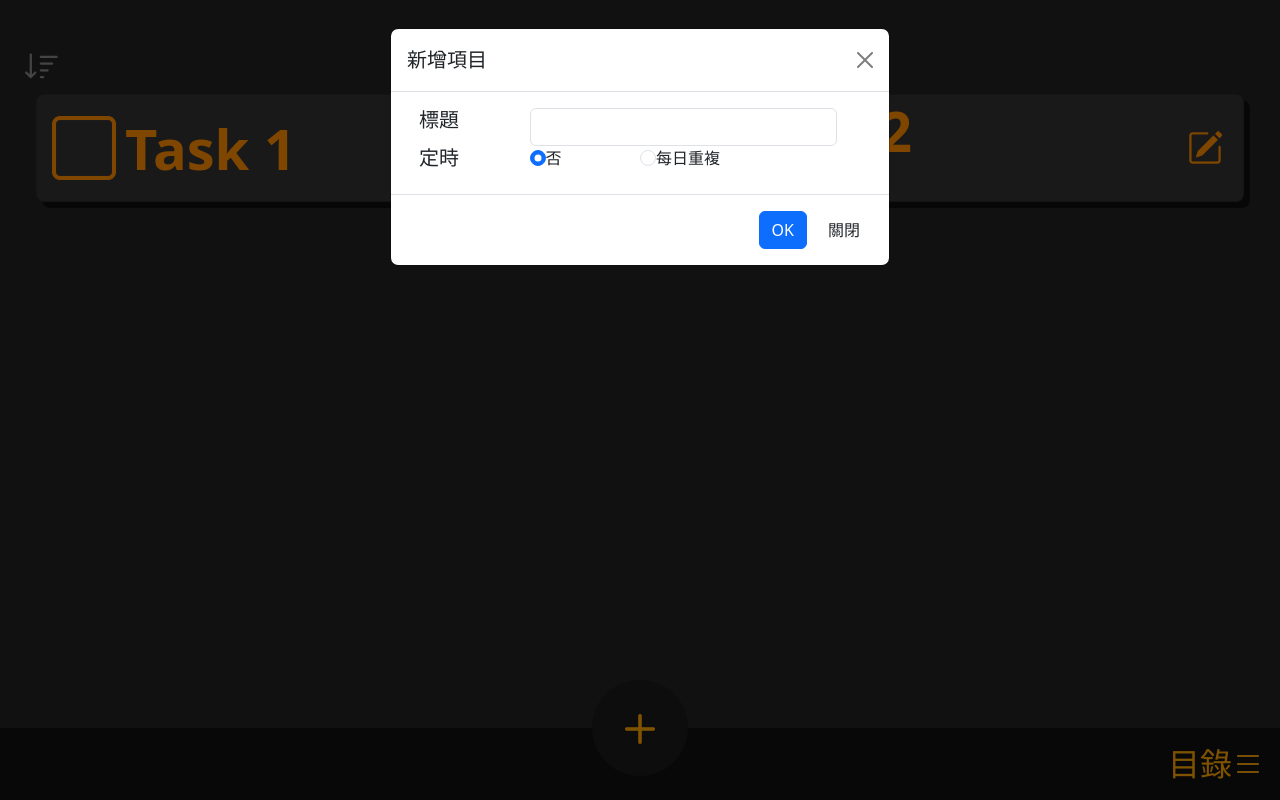
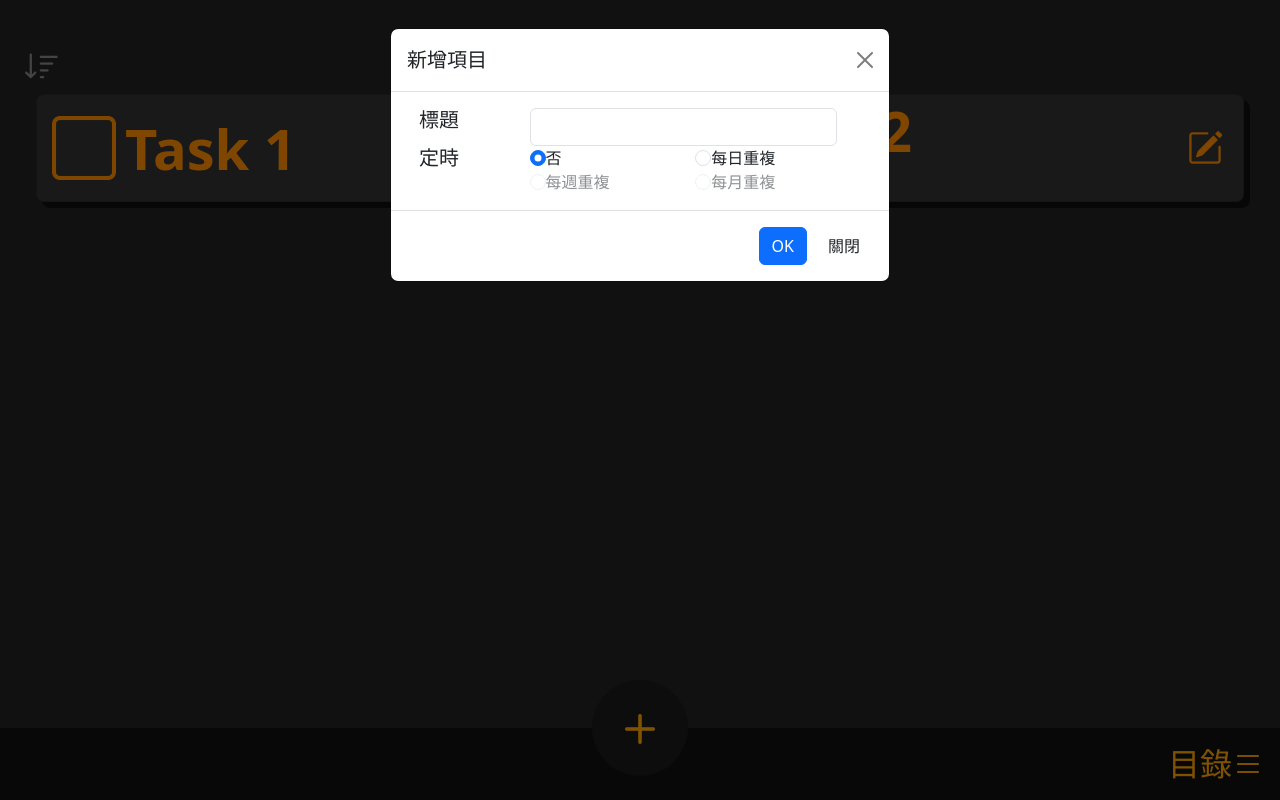
Before and after one commit to whalebox45/todo-timer, a Vue app: page / in a window 1280 px wide. Both pictures are taken after a click on the element 640 px from the left and 728 px from the top of the page. Built offline with nearby package versions, Linux system fonts and the light colour scheme.

Commit message:
slight change

```diff
--- a/src/app.js
+++ b/src/app.js
@@ -77,7 +77,6 @@ export default {
   },
   data() {
     return {
-      showDrawerMenu: false,
       showEditModal: false,
       showAddModal: false,
       showSettingModal: false,
@@ -89,7 +88,6 @@ export default {
       const offcanvas = Offcanvas.getOrCreateInstance(DrawerOffcanvas);
       offcanvas.show();
     },
-    toggleDrawerMenu() { this.showDrawerMenu = !this.showDrawerMenu; },
     openModal() {this.showAddModal = true;},
     resetAddModal(){this.showAddModal = false;},
     openEditModal(taskData) {
@@ -106,7 +104,6 @@ export default {
       modal.show();
     },
     handleCheckboxChange({ id, isChecked }) {
-      // console.log(1);
       const index = this.timerDataArray.findIndex((timer) => timer.id === id);
       if (index !== -1) {
         // this.$set(this.timerDataArray, index, { ...this.timerDataArray[index], isChecked });
@@ -124,13 +121,13 @@ export default {
       }
     },
     deleteTimerById(id) {
-      console.log(id);
+      console.log(id, 'delete');
       const taskCardComponent = this.$refs[`taskCard_${id}`][0];
       if (taskCardComponent) { taskCardComponent.stopTimer();}
 
       const index = this.timerDataArray.findIndex(timer => timer.id === id);
       if (index !== -1) {
-        console.log(this.timerDataArray[index])
+        // console.log(this.timerDataArray[index])
         this.timerDataArray.splice(index, 1);
         localStorage.setItem('TimerDataArrayStorage', JSON.stringify(this.timerDataArray));
       }
--- a/src/components/AddTaskModal.vue
+++ b/src/components/AddTaskModal.vue
@@ -17,18 +17,31 @@
 
 						<div class="form-group container-fluid row">
 							<h5 class="col-3">定時</h5>
-							<span class="col-3">
-
+							<div class="col-9">
+								<div class="row">
+									<span class="col">
 										<input class="form-check-input" type="radio" id="periodRadio1" name="periodRadio"
 											v-model="isTimer" value="0">
 										<label class="form-check-label" for="periodRadio1">否</label>
 									</span>
-							<span class="col-3">
-
+									<span class="col">
 										<input class="form-check-input" type="radio" id="periodRadio2" name="periodRadio"
 											v-model="isTimer" value="1">
 										<label class="form-check-label" for="periodRadio2">每日重複</label>
 									</span>
+								</div>
+								<div class="row">
+									<span class="col">
+										<input class="form-check-input" type="radio" id="periodRadio3" name="test" value="0" disabled>
+										<label class="form-check-label" for="periodRadio3">每週重複</label>
+									</span>
+									<span class="col">
+										<input class="form-check-input" type="radio" id="periodRadio4" name="test" value="1" disabled>
+										<label class="form-check-label" for="periodRadio4">每月重複</label>
+									</span>
+								</div>
+							</div>
+
 						</div>
 
 						<div class="form-group container-fluid" v-if="isTimer == 1">
--- a/src/components/EditTaskModal.vue
+++ b/src/components/EditTaskModal.vue
@@ -120,7 +120,7 @@ export default {
 	props: ['show', 'editTaskData'],
 	watch: {
 		selectedDate(newdate, olddate) {
-			console.log(newdate)
+			console.log(newdate, 'picked')
 			if (!newdate) {
 				this.selectedDate = dayjs().format('YYYY-MM-DD');
 			}
--- a/src/components/TaskCard.vue
+++ b/src/components/TaskCard.vue
@@ -71,7 +71,7 @@ export default {
                     this.elapsedTime = todayHHMMSS.add(1,'day').diff(now)
                 }
 
-                console.log(this.id, this.elapsedTime)
+                // console.log(this.id, this.elapsedTime)
 
             }, 250);
         },
@@ -106,7 +106,7 @@ export default {
     },
     created() {
         this.startTimer();
-        console.log(this)
+        // console.log(this)
     },
     beforeDestroy() {
         this.stopTimer();
@@ -160,7 +160,6 @@ $frontcolor: darkorange;
 
     h1 {
         font-size: 56px;
-        white-space: nowrap;
         font-weight: bold;
     }
 
```
Lines whose indentation alone changed are shown as unchanged.
